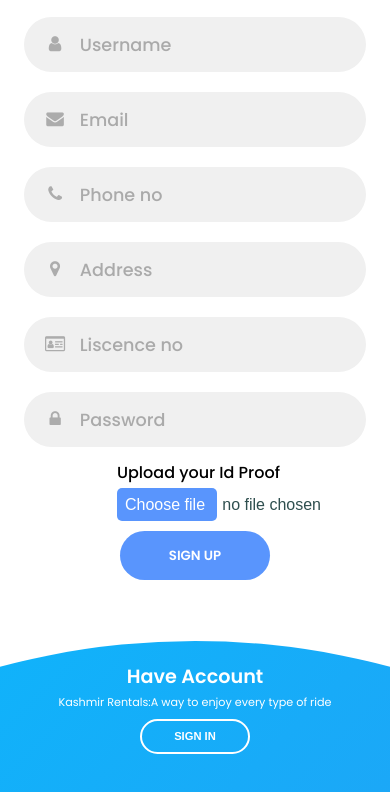
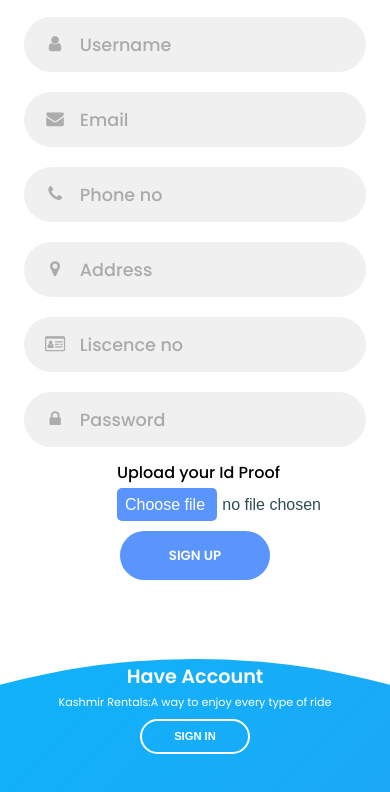
Before and after one commit to destinysam/CarRentalSystem, a plain HTML site: page index.html in a window 390 px wide. Both pictures are taken after a click on the button "SIGN UP". Shown: the part 102-894 px from the top of the page. Drawn offline with Linux system fonts and the light colour scheme.

Commit message:
Adjusted bottom with

```diff
--- a/style.css
+++ b/style.css
@@ -423,7 +423,7 @@ form.sign-in-form {
   }
 
   .container.sign-up-mode:before {
-    bottom: 20%;
+    bottom: 18%;
     left: 50%;
   }
 }
```
